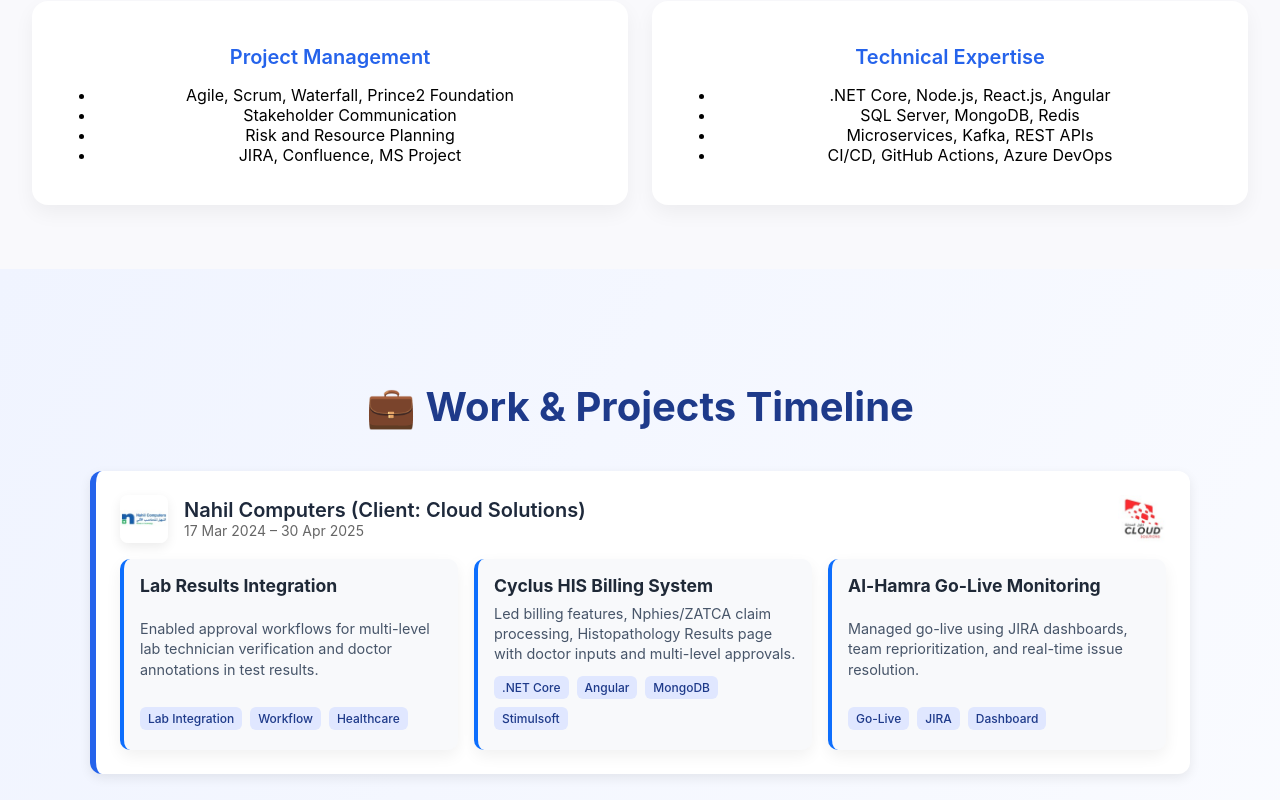
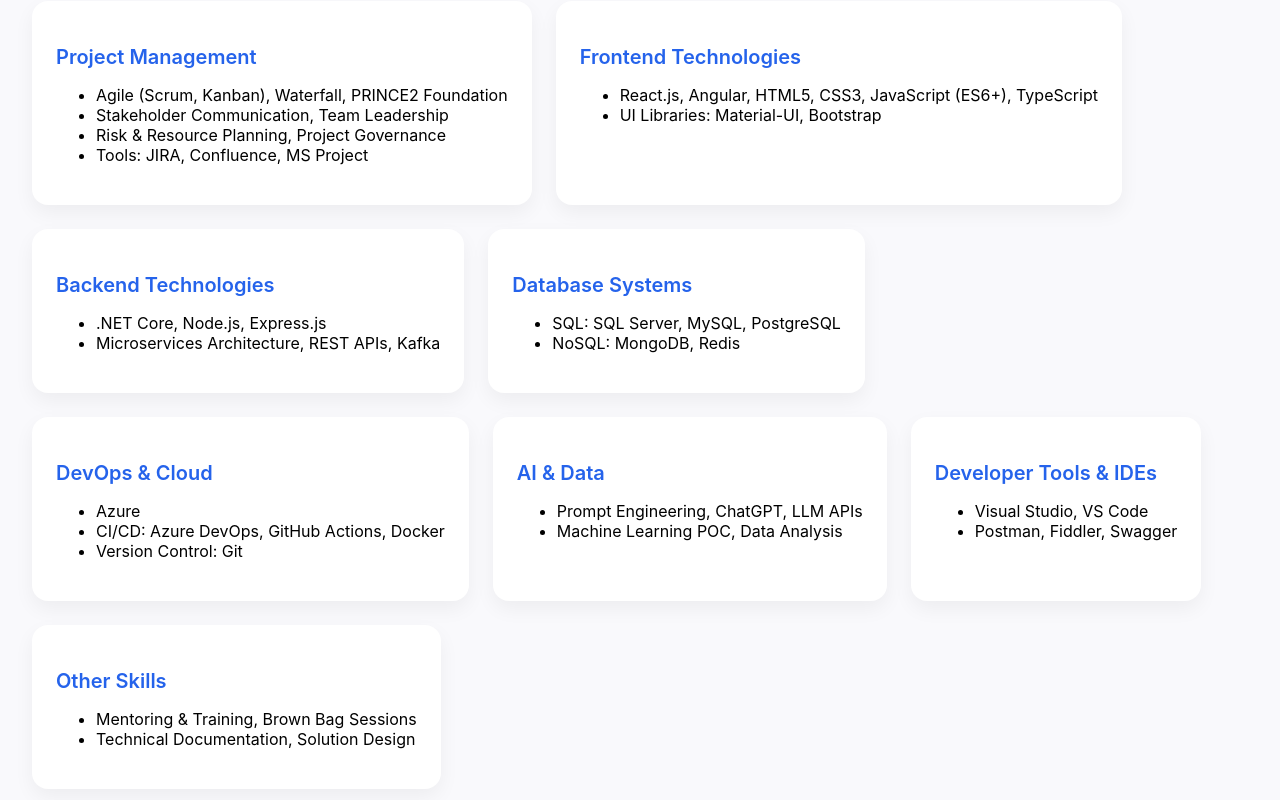
Before and after one commit to KumarChandra-iima/kc-react-portfolio, a React (Create React App) app: page / in a window 1280 px wide. Shown: the part 1860-2660 px from the top of the page. Built offline with nearby package versions, Linux system fonts and the light colour scheme.

Commit message:
Organize the skills section in a better way

```diff
--- a/src/Components/Skills/SkillsSection.css
+++ b/src/Components/Skills/SkillsSection.css
@@ -1,7 +1,7 @@
 .skills-section {
   background-color: #f9f9fc;
   padding: 4rem 2rem;
-  text-align: center;
+  text-align: left;
 }
 
 .skills-section h2 {
--- a/src/Components/Skills/SkillsSection.js
+++ b/src/Components/Skills/SkillsSection.js
@@ -7,27 +7,78 @@
     <section className="skills-section" id="skills">
   <div className="skills-container">
     <h2 className="skills-title">🧠 Skills</h2>
-        <div className="skills-grid">
+    <div className="skills-grid" style={{ display: 'flex', flexWrap: 'wrap', gap: '24px' }}>
+
       <div className="skill-card">
         <h3>Project Management</h3>
         <ul>
-              <li>Agile, Scrum, Waterfall, Prince2 Foundation</li>
-              <li>Stakeholder Communication</li>
-              <li>Risk and Resource Planning</li>
-              <li>JIRA, Confluence, MS Project</li>
+          <li>Agile (Scrum, Kanban), Waterfall, PRINCE2 Foundation</li>
+          <li>Stakeholder Communication, Team Leadership</li>
+          <li>Risk & Resource Planning, Project Governance</li>
+          <li>Tools: JIRA, Confluence, MS Project</li>
         </ul>
       </div>
+
       <div className="skill-card">
-            <h3>Technical Expertise</h3>
+        <h3>Frontend Technologies</h3>
         <ul>
-              <li>.NET Core, Node.js, React.js, Angular</li>
-              <li>SQL Server, MongoDB, Redis</li>
-              <li>Microservices, Kafka, REST APIs</li>
-              <li>CI/CD, GitHub Actions, Azure DevOps</li>
+          <li>React.js, Angular, HTML5, CSS3, JavaScript (ES6+), TypeScript</li>
+          <li>UI Libraries: Material-UI, Bootstrap</li>
         </ul>
       </div>
+
+      <div className="skill-card">
+        <h3>Backend Technologies</h3>
+        <ul>
+          <li>.NET Core, Node.js, Express.js</li>
+          <li>Microservices Architecture, REST APIs, Kafka</li>
+        </ul>
+      </div>
+
+      <div className="skill-card">
+        <h3>Database Systems</h3>
+        <ul>
+          <li>SQL: SQL Server, MySQL, PostgreSQL</li>
+          <li>NoSQL: MongoDB, Redis</li>
+        </ul>
+      </div>
+
+      <div className="skill-card">
+        <h3>DevOps & Cloud</h3>
+        <ul>
+          <li>Azure</li>
+          <li>CI/CD: Azure DevOps, GitHub Actions, Docker</li>
+          <li>Version Control: Git</li>
+        </ul>
+      </div>
+
+      <div className="skill-card">
+        <h3>AI & Data</h3>
+        <ul>
+          <li>Prompt Engineering, ChatGPT, LLM APIs</li>
+          <li>Machine Learning POC, Data Analysis</li>
+        </ul>
+      </div>
+
+      <div className="skill-card">
+        <h3>Developer Tools & IDEs</h3>
+        <ul>
+          <li>Visual Studio, VS Code</li>
+          <li>Postman, Fiddler, Swagger</li>
+        </ul>
+      </div>
+
+      <div className="skill-card">
+        <h3>Other Skills</h3>
+        <ul>
+          <li>Mentoring & Training, Brown Bag Sessions</li>
+          <li>Technical Documentation, Solution Design</li>
+        </ul>
+      </div>
+
     </div>
   </div>
 </section>
+
   );
 }
```
Lines whose indentation alone changed are shown as unchanged.
